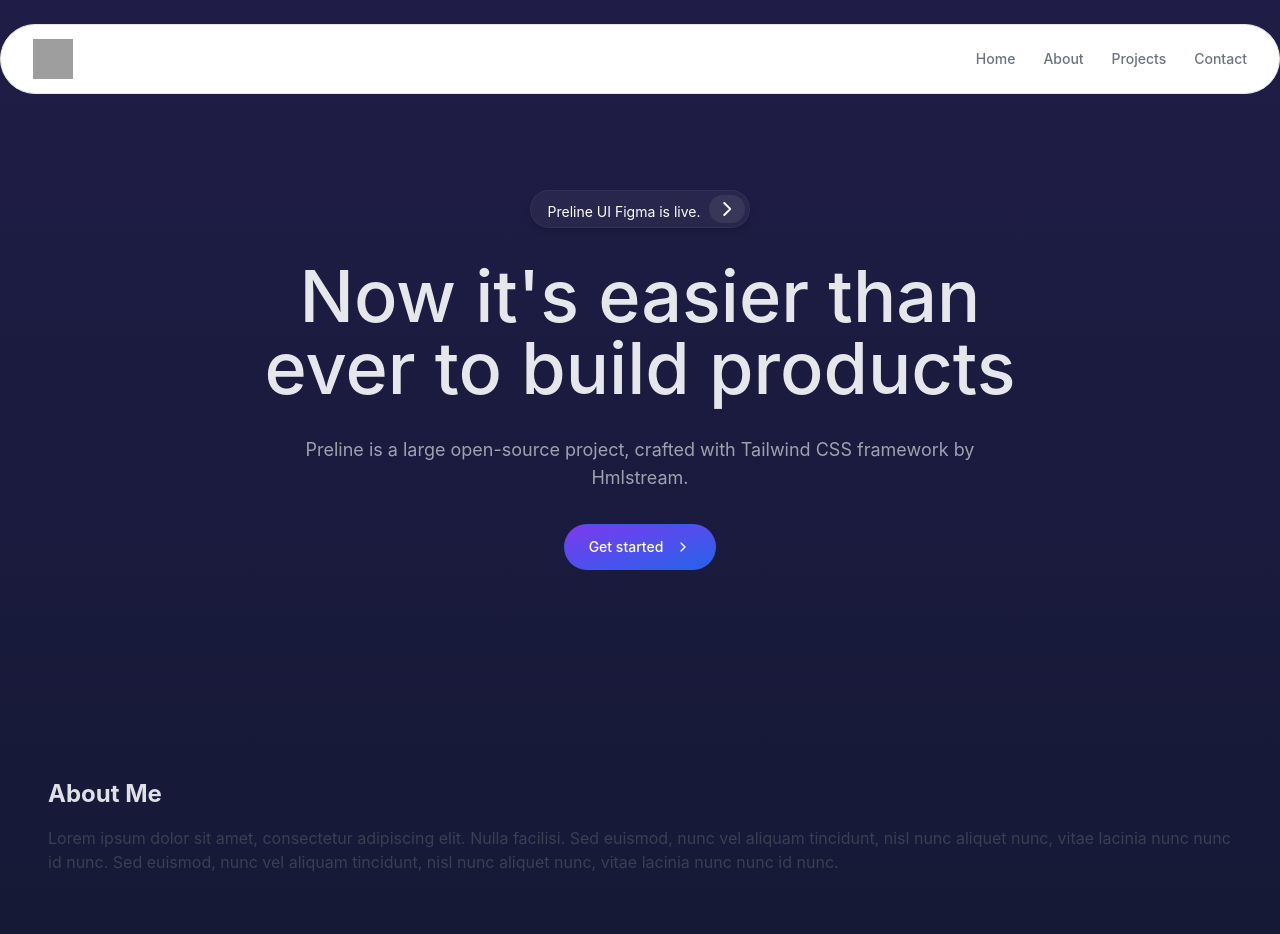
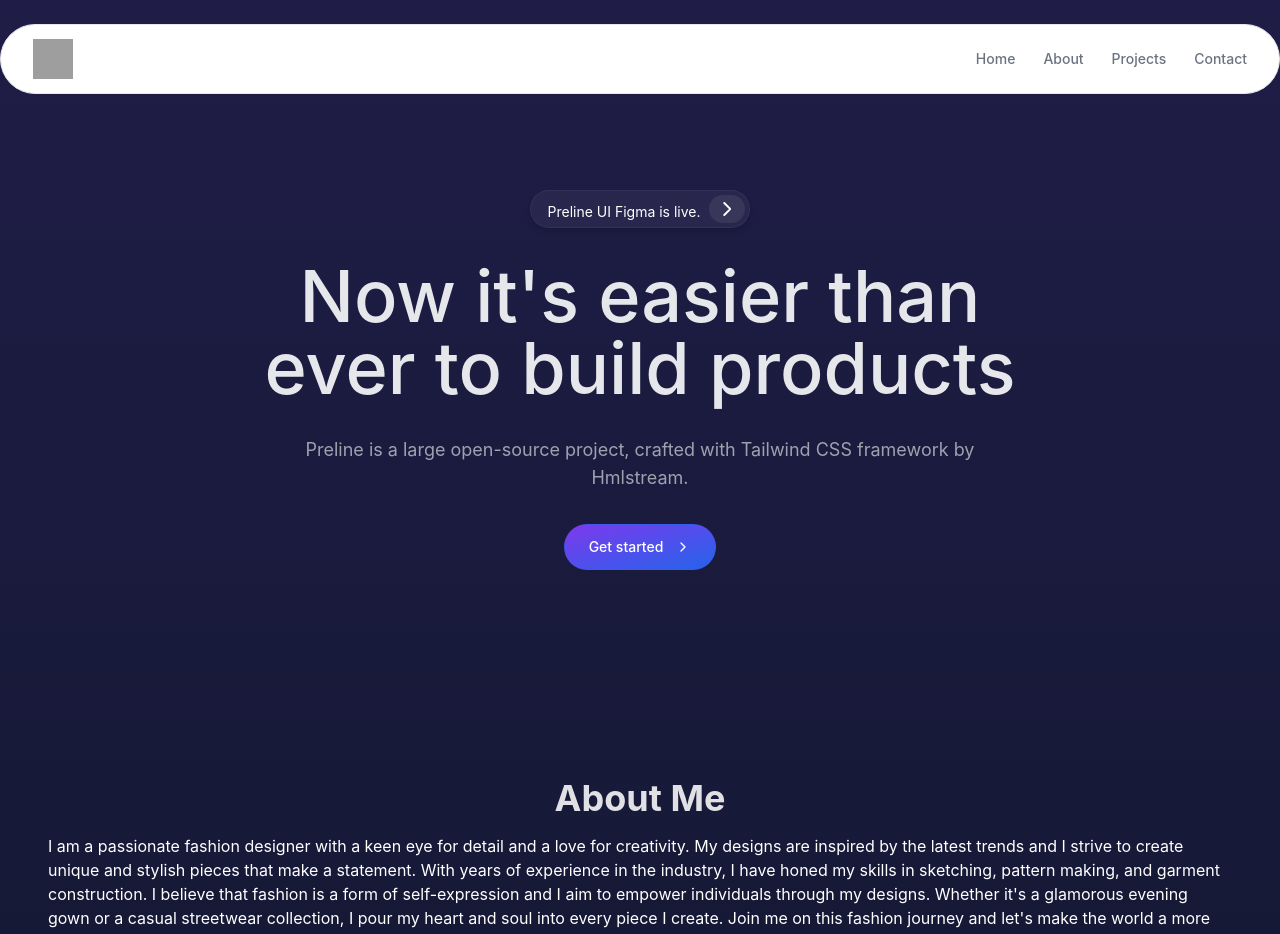
Before and after one commit to mrokonuzzaman040/fastuion-design, a React (Vite) app: page / in a window 1280 px wide. Shown: the top 934 px of the page. Built offline with nearby package versions, Linux system fonts and the light colour scheme; grey boxes are pictures that could not be loaded.

Commit message:
Update About Me section in About.jsx

```diff
--- a/src/Home/Home/About.jsx
+++ b/src/Home/Home/About.jsx
@@ -2,10 +2,10 @@ import React from 'react';
 
 const About = () => {
     return (
-        <div id='about' className='max-w-[85rem] mx-auto px-4 sm:px-6 lg:px-8 py-24 space-y-8'>
+        <div id='about' className='max-w-[85rem] mx-auto px-4 sm:px-6 lg:px-8 py-24 space-y-8 '>
             <div className=" p-4">
-                <h2 className="text-2xl font-bold mb-4">About Me</h2>
-                <p className="text-gray-700">Lorem ipsum dolor sit amet, consectetur adipiscing elit. Nulla facilisi. Sed euismod, nunc vel aliquam tincidunt, nisl nunc aliquet nunc, vitae lacinia nunc nunc id nunc. Sed euismod, nunc vel aliquam tincidunt, nisl nunc aliquet nunc, vitae lacinia nunc nunc id nunc.</p>
+                <h2 className="text-4xl font-bold mb-4 text-center">About Me</h2>
+                <p className="text-white">I am a passionate fashion designer with a keen eye for detail and a love for creativity. My designs are inspired by the latest trends and I strive to create unique and stylish pieces that make a statement. With years of experience in the industry, I have honed my skills in sketching, pattern making, and garment construction. I believe that fashion is a form of self-expression and I aim to empower individuals through my designs. Whether it's a glamorous evening gown or a casual streetwear collection, I pour my heart and soul into every piece I create. Join me on this fashion journey and let's make the world a more stylish place!</p>
             </div>
         </div>
     );
```
